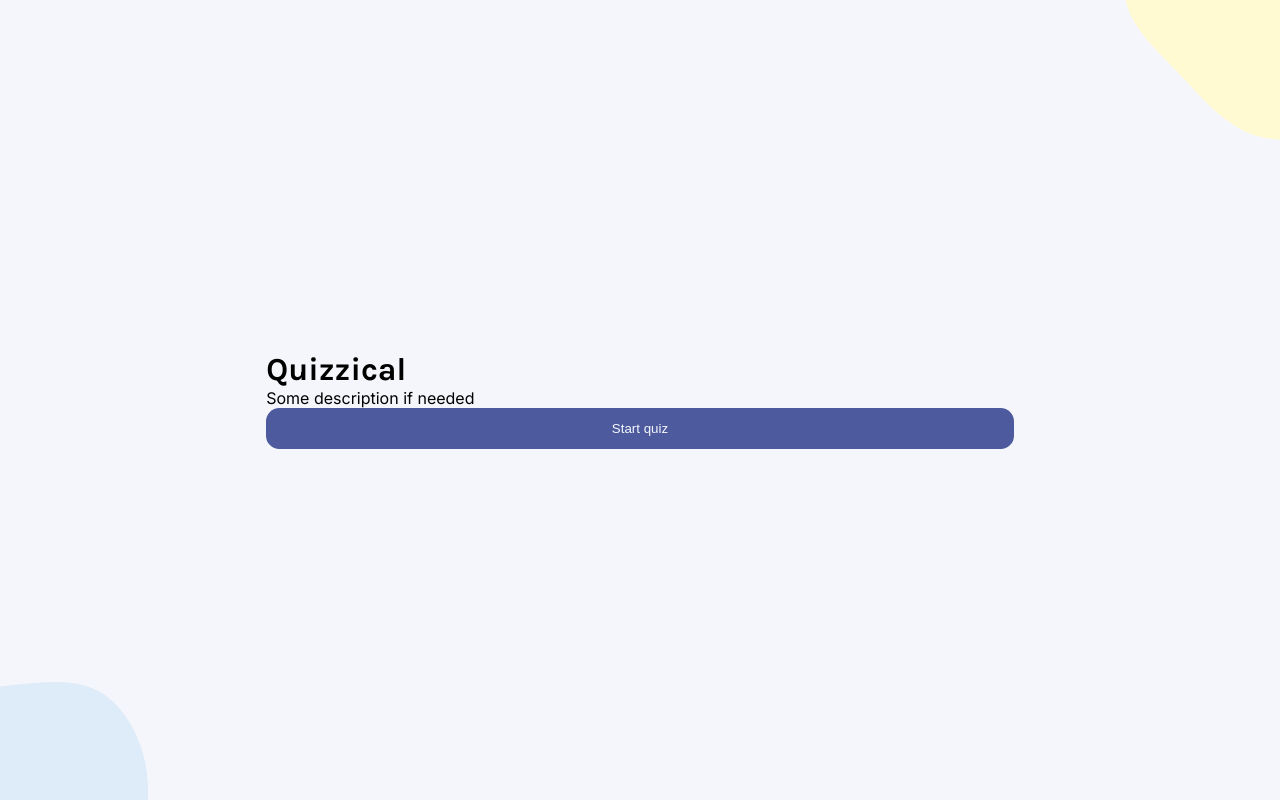
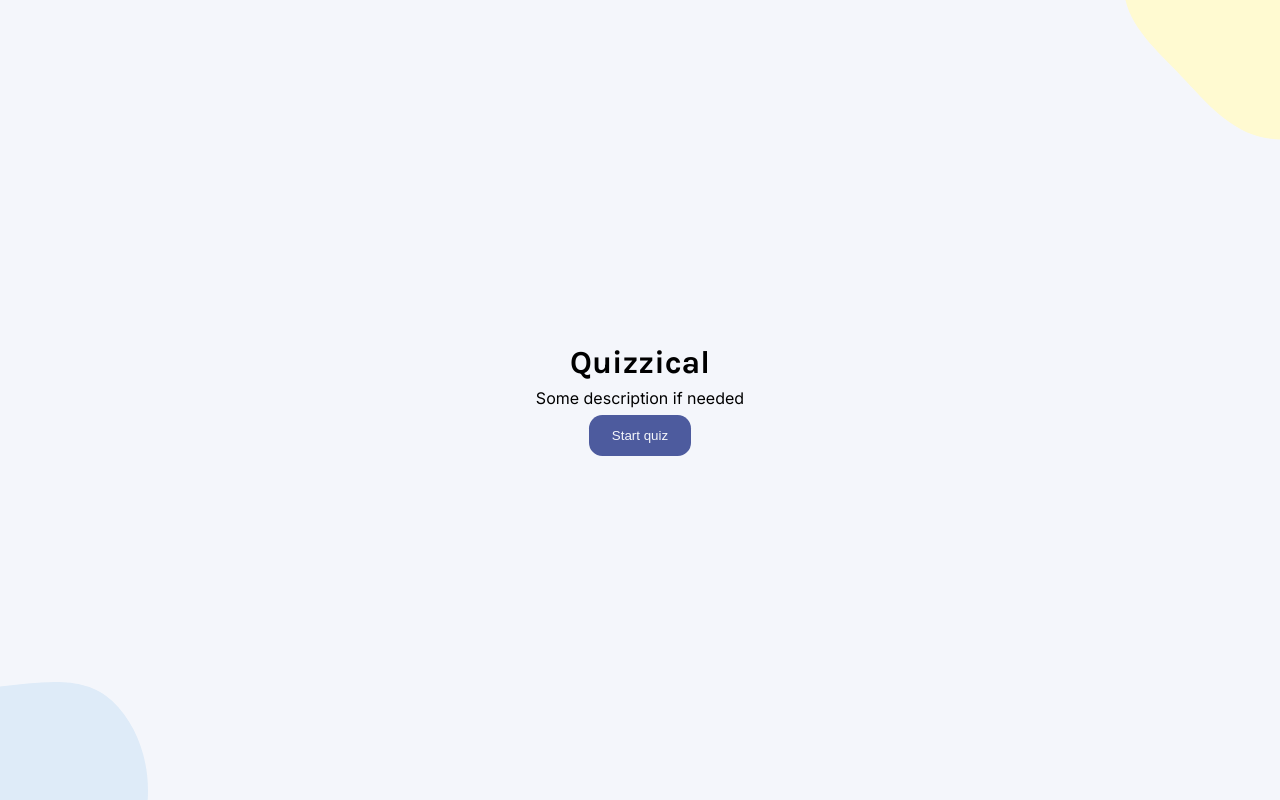
Before and after one commit to DarrickFauvel/quizzical-app-scrimba, a React (Vite) app: page / in a window 1280 px wide. Built offline with nearby package versions, Linux system fonts and the light colour scheme.

Commit message:
Add intro container styling

```diff
--- a/src/App.css
+++ b/src/App.css
@@ -29,12 +29,9 @@ body {
   padding: 13.5%;
 }
 
-/* .bg-blob-top,
-.bg-blob-bottom {
-  position: absolute;
-  height: 100%;
-  width: 100%;
-  z-index: -1;
+.intro-container {
+  align-items: center;
+  gap: calc((7 / 16) * 1em);
 }
 
 .bg-blob-top {
```
